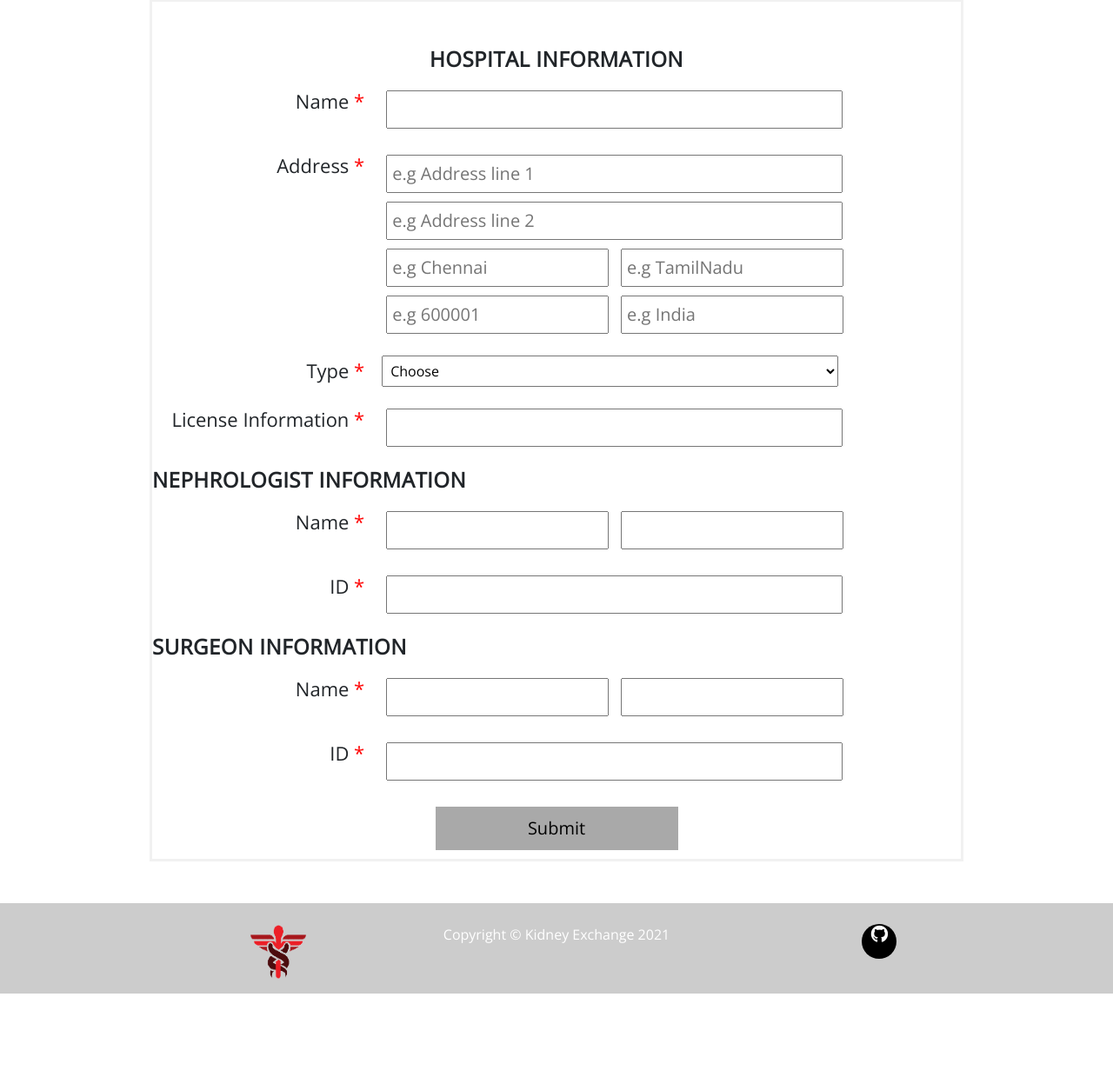
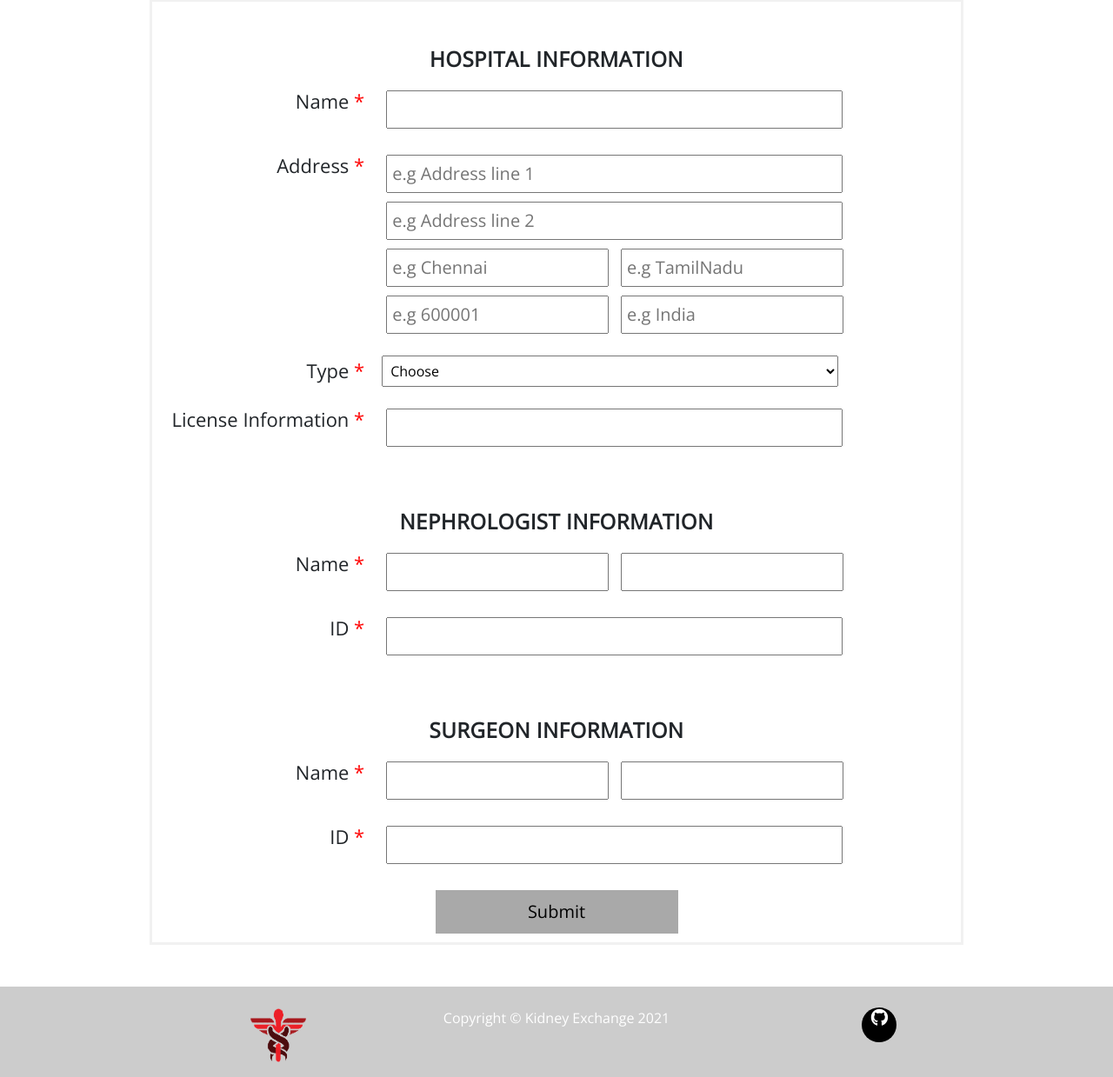
Before and after one commit to siv2r/kidney-exchange, a PHP site: page /pages/register_hospital.php in a window 1280 px wide. Shown: the part 401-1640 px from the top of the page at 87% size. Before the commit the page ends 1544 px from the top, so only its background shows below. Run offline with PHP 8.4, Linux system fonts and the light colour scheme.

Commit message:
final commit

```diff
--- a/pages/register_hospital.php
+++ b/pages/register_hospital.php
@@ -194,7 +194,7 @@ label.required{
       </fieldset>
 
       <fieldset>
-        <legend>Nephrologist Information</legend>
+        <legend class="text-center mt-5">Nephrologist Information</legend>
 
         <div class='input-field'>
           <div class="label-box">
@@ -219,7 +219,7 @@ label.required{
       </fieldset>
 
       <fieldset>
-        <legend>Surgeon Information</legend>
+        <legend class="text-center mt-5">Surgeon Information</legend>
 
         <div class='input-field'>
           <div class="label-box">
```
